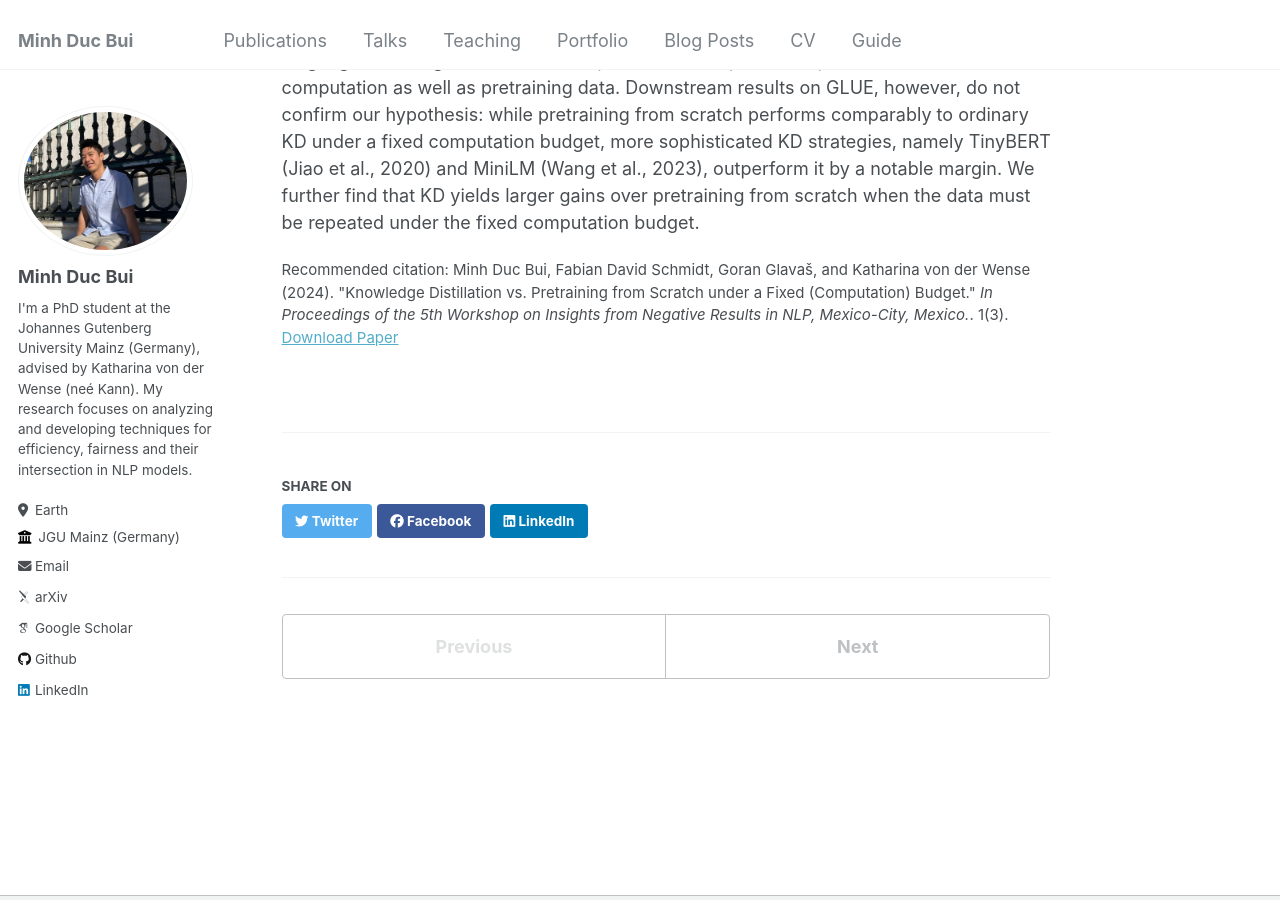
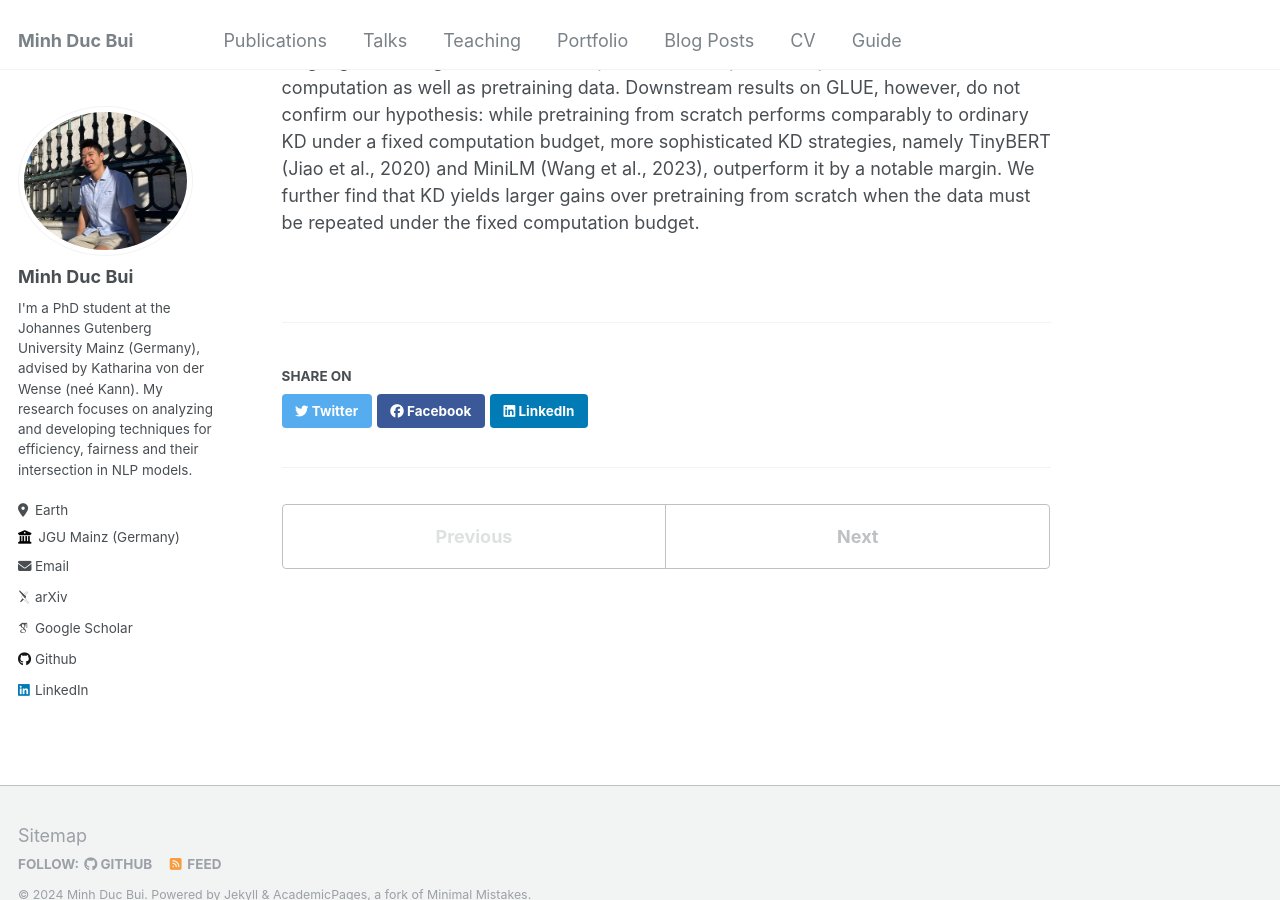
Before and after one commit to MinhDucBui/minhducbui.github.io, a Jekyll site: the page built from _publications/2024-04-30-kd-vs-scratch.md, in a window 1280 px wide and 900 px high, scrolled down 454 px. Built offline with Jekyll 4.4.1, drawn with Linux system fonts in a browser that asks for light colours; some web fonts are replaced.

Commit message:
Update 2024-04-30-kd-vs-scratch.md

```diff
--- a/_publications/2024-04-30-kd-vs-scratch.md
+++ b/_publications/2024-04-30-kd-vs-scratch.md
@@ -6,7 +6,6 @@ excerpt: 'Compared to standard language model (LM) pretraining (i.e., from scrat
 date: 2024-04-30
 venue: '5th Workshop on Insights from Negative Results in NLP'
 paperurl: 'https://arxiv.org/abs/2404.19319'
-citation: 'Minh Duc Bui, Fabian David Schmidt, Goran Glavaš, and Katharina von der Wense (2024). &quot;Knowledge Distillation vs. Pretraining from Scratch under a Fixed (Computation) Budget.&quot; <i>In Proceedings of the 5th Workshop on Insights from Negative Results in NLP, Mexico-City, Mexico.</i>. 1(3).'
 ---
 
 Compared to standard language model (LM) pretraining (i.e., from scratch), Knowledge Distillation (KD) entails an additional forward pass through a teacher model that is typically substantially larger than the target student model. As such, KD in LM pretraining materially slows down throughput of pretraining instances vis-a-vis pretraining from scratch. Scaling laws of LM pretraining suggest that smaller models can close the gap to larger counterparts if trained on more data (i.e., processing more tokens)-and under a fixed computation budget, smaller models are able be process more data than larger models. We thus hypothesize that KD might, in fact, be suboptimal to pretraining from scratch for obtaining smaller LMs, when appropriately accounting for the compute budget. To test this, we compare pretraining from scratch against several KD strategies for masked language modeling (MLM) in a fair experimental setup, with respect to amount of computation as well as pretraining data. Downstream results on GLUE, however, do not confirm our hypothesis: while pretraining from scratch performs comparably to ordinary KD under a fixed computation budget, more sophisticated KD strategies, namely TinyBERT (Jiao et al., 2020) and MiniLM (Wang et al., 2023), outperform it by a notable margin. We further find that KD yields larger gains over pretraining from scratch when the data must be repeated under the fixed computation budget.
```
